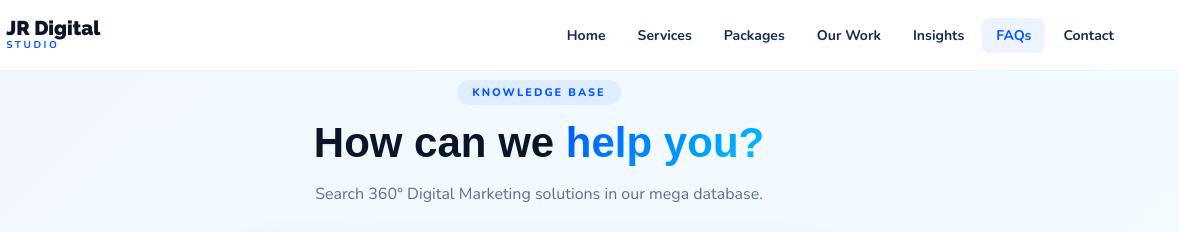
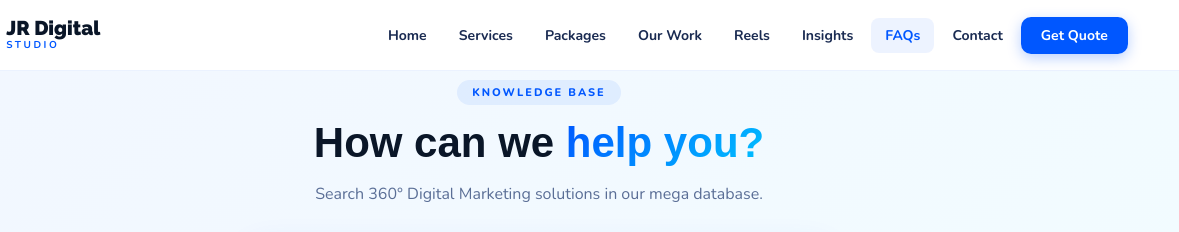
Before and after one commit to Jr-Digital-Studio/JR-Digital-Studio, a plain HTML site: page faq.html in a window 1280 px wide. Shown: the top 232 px of the page, 101-1280 px from the left. Drawn offline with nearby package versions, Linux system fonts and the light colour scheme.

Commit message:
Update faq.html

```diff
--- a/faq.html
+++ b/faq.html
@@ -178,14 +178,15 @@
       <li><a href="services.html">Services</a></li>
       <li><a href="packages.html">Packages</a></li>
       <li><a href="our-work.html">Our Work</a></li>
+      <li><a href="reels.html">Reels</a></li>
       <li><a href="insights.html">Insights</a></li>
-      <li><a href="faq.html" class="active">FAQs</a></li>
+      <li><a href="faq.html">FAQs</a></li>
       <li><a href="contact.html">Contact</a></li>
+      <li><a href="contact.html" class="nav-cta">Get Quote</a></li>
     </ul>
     <button class="hamburger" aria-label="Toggle menu"><span></span><span></span><span></span></button>
   </div>
 </nav>
-
 <section class="faq-hero">
     <div class="section-tag">Knowledge Base</div>
     <h1 style="font-family:'Syne',sans-serif;font-size:42px;font-weight:800;color:var(--dark);margin-bottom:16px;">
```
